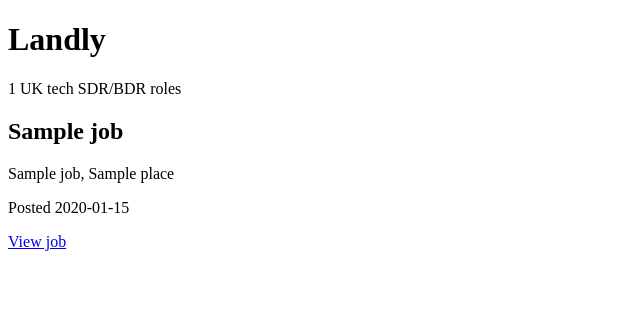
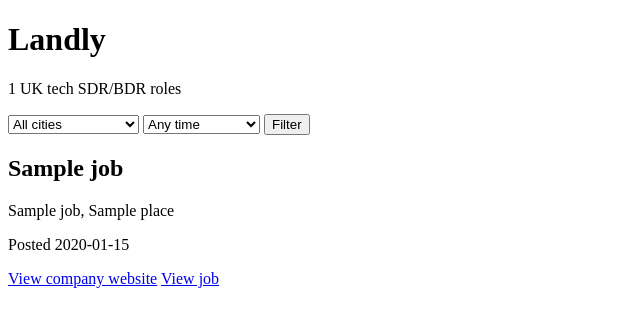
Before and after one commit to joshuamalonda/sales-job-prospecting-agent, a FastAPI app: template templates/jobs.html in a window 1280 px wide. Shown: the top 327 px of the page, without its empty margins (0-640 px from the left). Run offline with FastAPI, Linux system fonts and the light colour scheme; the template is opened without the code that fills it: most values are stand-ins (such as "Sample title", 1, 10 or a date in 2020).

Commit message:
Add city and date filters to jobs page and added a CSS file

```diff
--- a/main.py
+++ b/main.py
@@ -1,24 +1,42 @@
 import sqlite3 # Python's built-in module for SQLite databases
 from fastapi import FastAPI, Request # Importing FastAPI the web framework
 from fastapi.templating import Jinja2Templates # Importing the Jinja2 templates we are going to use with HTML
+from datetime import date, timedelta # So we can filter for dates
+from fastapi.staticfiles import StaticFiles # Importing the CSS file
 
 app = FastAPI()
+app.mount("/static", StaticFiles(directory="static"), name="static")
 templates = Jinja2Templates(directory="templates")
 
-# Gets all jobs from the database, newest first
-def get_jobs():
+# Gets jobs from the database, newest first, optionally filtered by city and date posted
+def get_jobs(city=None, days=None):
+    sql = "SELECT title, company_name, company_website, place, date_posted, link FROM jobs"
+    conditions = []
+    values = []
+
+    if city:
+        conditions.append("place = ?")
+        values.append(city)
+
+    if days is not None:
+        cutoff = (date.today() - timedelta(days=days)).isoformat()
+        conditions.append("date_posted >= ?")
+        values.append(cutoff)
+
+    if conditions:
+        sql += " WHERE " + " AND ".join(conditions)
+
+    sql += " ORDER BY date_posted DESC"
+
     connection = sqlite3.connect("landly.db")
     connection.row_factory = sqlite3.Row
-    rows = connection.execute("""
-        SELECT title, company_name, place, date_posted, link
-        FROM jobs
-        ORDER BY date_posted DESC
-    """).fetchall()
+    rows = connection.execute(sql, values).fetchall()
     connection.close()
     return [dict(row) for row in rows]
 
-# When someone visits /jobs: get the jobs from the database and fill them into jobs.html
+# When someone visits /jobs (optionally with ?city=...&days=...): get matching jobs and fill jobs.html, if days has something in it, turn it into a number. Otherwise, use None
 @app.get("/jobs")
-def show_jobs(request: Request):
-    jobs = get_jobs()
-    return templates.TemplateResponse(request, "jobs.html", {"jobs": jobs})
+def show_jobs(request: Request, city: str = None, days: str = None):
+    days_number = int(days) if days else None
+    jobs = get_jobs(city, days_number)
+    return templates.TemplateResponse(request, "jobs.html", {"jobs": jobs, "city": city, "days": days_number})
--- a/templates/jobs.html
+++ b/templates/jobs.html
@@ -1,17 +1,40 @@
 <!DOCTYPE html>
 <html>
 <head>
+      <link rel="stylesheet" href="/static/style.css">
     <title>Landly</title>
 </head>
 <body>
     <h1>Landly</h1>
     <p>{{ jobs|length }} UK tech SDR/BDR roles</p>
 
+    <form method="get" action="/jobs">
+    <select name="city">
+        <option value="">All cities</option>
+        <option value="London" {% if city == "London" %}selected{% endif %}>London</option>
+        <option value="Manchester" {% if city == "Manchester" %}selected{% endif %}>Manchester</option>
+        <option value="Leeds" {% if city == "Leeds" %}selected{% endif %}>Leeds</option>
+        <option value="United Kingdom" {% if city == "United Kingdom" %}selected{% endif %}>Remote / UK-wide</option>
+    </select>
+
+    <select name="days">
+        <option value="">Any time</option>
+        <option value="0" {% if days == 0 %}selected{% endif %}>Today</option>
+        <option value="1" {% if days == 1 %}selected{% endif %}>Since yesterday</option>
+        <option value="7" {% if days == 7 %}selected{% endif %}>Past 7 days</option>
+        <option value="14" {% if days == 14 %}selected{% endif %}>Past 14 days</option>
+        <option value="30" {% if days == 30 %}selected{% endif %}>Past 30 days</option>
+    </select>
+
+    <button type="submit">Filter</button>
+</form>
+
     {% for job in jobs %}
     <div class="job">
-        <h2>{{ job.title }}</h2>
-        <p>{{ job.company_name }}, {{ job.place }}</p>
+        <h2>{{ job.company_name }}</h2>
+        <p>{{ job.title }}, {{ job.place }}</p>
         <p>Posted {{ job.date_posted[:10] }}</p>
+        <a href="{{ job.company_website }}" target="_blank">View company website</a>
         <a href="{{ job.link }}" target="_blank">View job</a>
     </div>
     {% endfor %}
```
Also changed, not shown: static/style.css (added).
